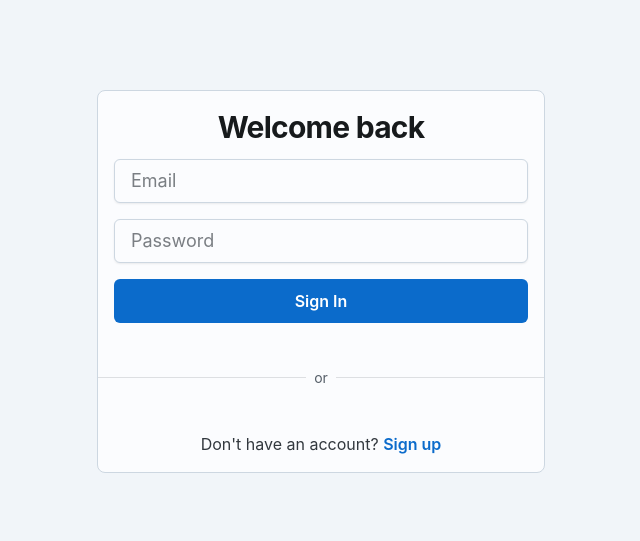
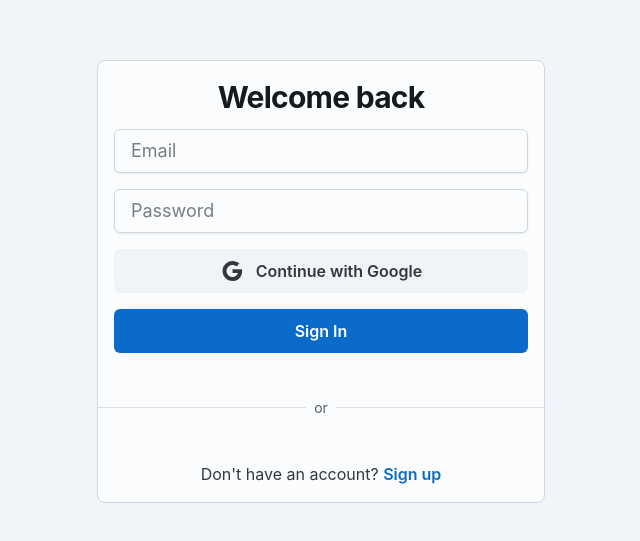
Before and after one commit to sahasramesh/korvais, a React (Create React App) app: page /signin in a window 1280 px wide. Shown: the part 119-660 px from the top of the page, without its empty margins (319-959 px from the left). Built offline with nearby package versions, Linux system fonts and the light colour scheme.

Commit message:
added google sign in

```diff
--- a/src/firebase.js
+++ b/src/firebase.js
@@ -1,6 +1,6 @@
 // Import the functions you need from the SDKs you need
 import { initializeApp } from "firebase/app";
-import { getAuth } from "firebase/auth";
+import { getAuth, GoogleAuthProvider, signInWithPopup } from 'firebase/auth';
 
 // TODO: Add SDKs for Firebase products that you want to use
 // https://firebase.google.com/docs/web/setup#available-libraries
@@ -20,3 +20,14 @@ const firebaseConfig = {
 // Initialize Firebase
 const app = initializeApp(firebaseConfig);
 export const auth = getAuth(app);
+const googleProvider = new GoogleAuthProvider();
+
+export const signInWithGoogle = async () => {
+  try {
+    const result = await signInWithPopup(auth, googleProvider);
+    return result.user;
+  } catch (error) {
+    console.error(error);
+    throw error;
+  }
+};
--- a/src/pages/SignIn.js
+++ b/src/pages/SignIn.js
@@ -9,6 +9,8 @@ import Card from '@mui/joy/Card';
 import Divider from '@mui/joy/Divider';
 import Link from '@mui/joy/Link';
 import { useNavigate } from 'react-router-dom';
+import { signInWithGoogle } from '../firebase';
+import GoogleIcon from '@mui/icons-material/Google';
 
 export default function SignIn({ switchToSignUp }) {
   const navigate = useNavigate();
@@ -16,6 +18,15 @@ export default function SignIn({ switchToSignUp }) {
   const [email, setEmail] = useState('');
   const [password, setPassword] = useState('');
   const [error, setError] = useState('');
+
+  const handleGoogleSignIn = async () => {
+    try {
+      await signInWithGoogle();
+      navigate('/');
+    } catch (error) {
+      console.error(error);
+    }
+  };
 
   const handleSubmit = async (e) => {
     e.preventDefault();
@@ -60,6 +71,17 @@ export default function SignIn({ switchToSignUp }) {
           )}
 
           <Button
+            fullWidth
+            size="lg"
+            variant="soft"
+            color="neutral"
+            startDecorator={<GoogleIcon />}
+            onClick={handleGoogleSignIn}
+          >
+            Continue with Google
+          </Button>
+
+          <Button
             type="submit"
             size="lg"
             fullWidth
```
